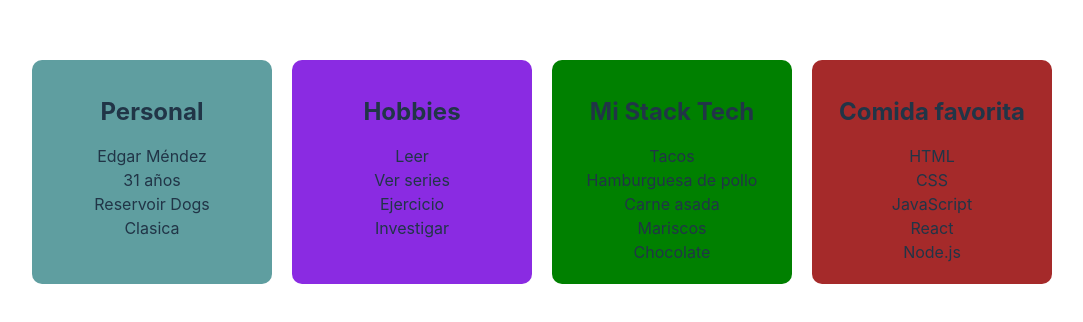
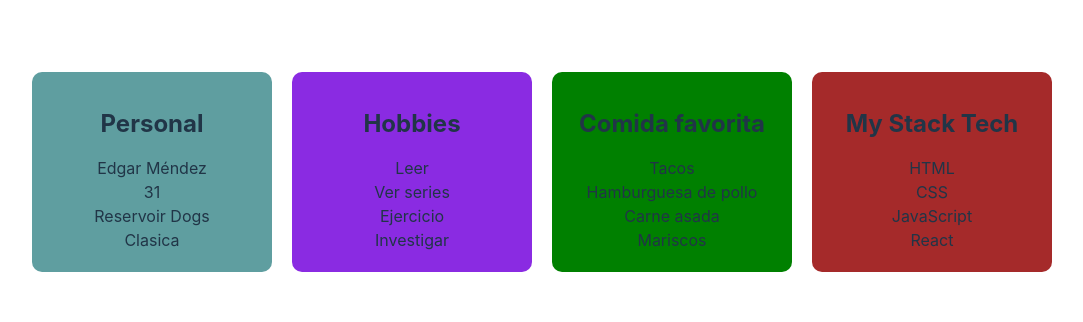
Before and after one commit to MdzEdgar/react-ejercicio4, a React (Vite) app: page / in a window 1280 px wide. Shown: the part 228-550 px from the top of the page, without its empty margins (98-1181 px from the left). Built offline with nearby package versions, Linux system fonts and the light colour scheme.

Commit message:
Reutilización del componente.

```diff
--- a/src/App.jsx
+++ b/src/App.jsx
@@ -1,21 +1,50 @@
 import './App.css'
+import Card from './components/Card';
 import FavoriteFood from './components/FavoriteFood'
 import Hobbies from './components/Hobbies';
 import Personal from './components/Personal';
 import StackTech from './components/StackTech';
 
 function App() {
+  const personalInfo = {
+    title: 'Personal',
+    info1: "Edgar Méndez",
+    info2: 31,
+    info3: "Reservoir Dogs",
+    info4: "Clasica",
+  }
+  const hobbiesInfo = {
+    title: 'Hobbies',
+    info1: "Leer",
+    info2: "Ver series",
+    info3: "Ejercicio",
+    info4: "Investigar",
+  }
+  const foodInfo = {
+    title: "Comida favorita",
+    info1: "Tacos",
+    info2:  "Hamburguesa de pollo",
+    info3: "Carne asada",
+    info4: "Mariscos",
+  }
+  const stackInfo = {
+    title: 'My Stack Tech',
+    info1: "HTML",
+    info2:  "CSS",
+    info3: "JavaScript",
+    info4: "React"
+  }
 
   return (
     <div className="App">
       <div className="container">
-        <Personal title='Personal'/>
+        <Card info={personalInfo} />
 
-        <Hobbies title='Hobbies'/>
+        <Card info={hobbiesInfo} />
 
-        <FavoriteFood title='Mi Stack Tech' />
+        <Card info={foodInfo} />
 
-        <StackTech title='Comida favorita'/>
+        <Card info={stackInfo} />
       </div>
     </div>
   )
```
